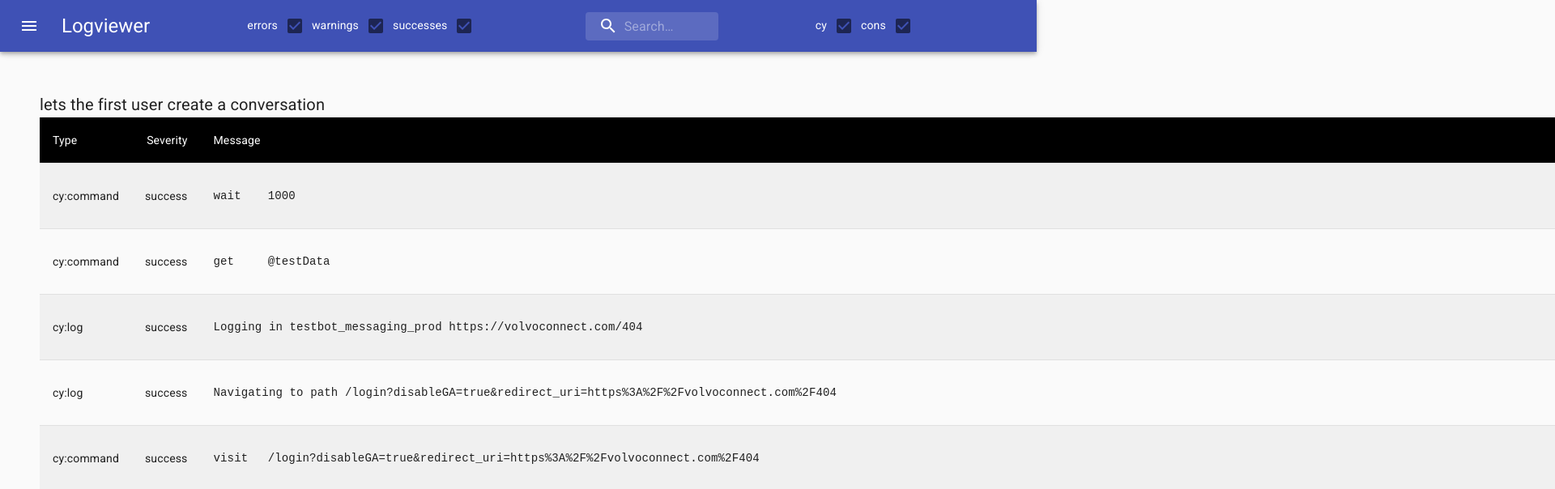
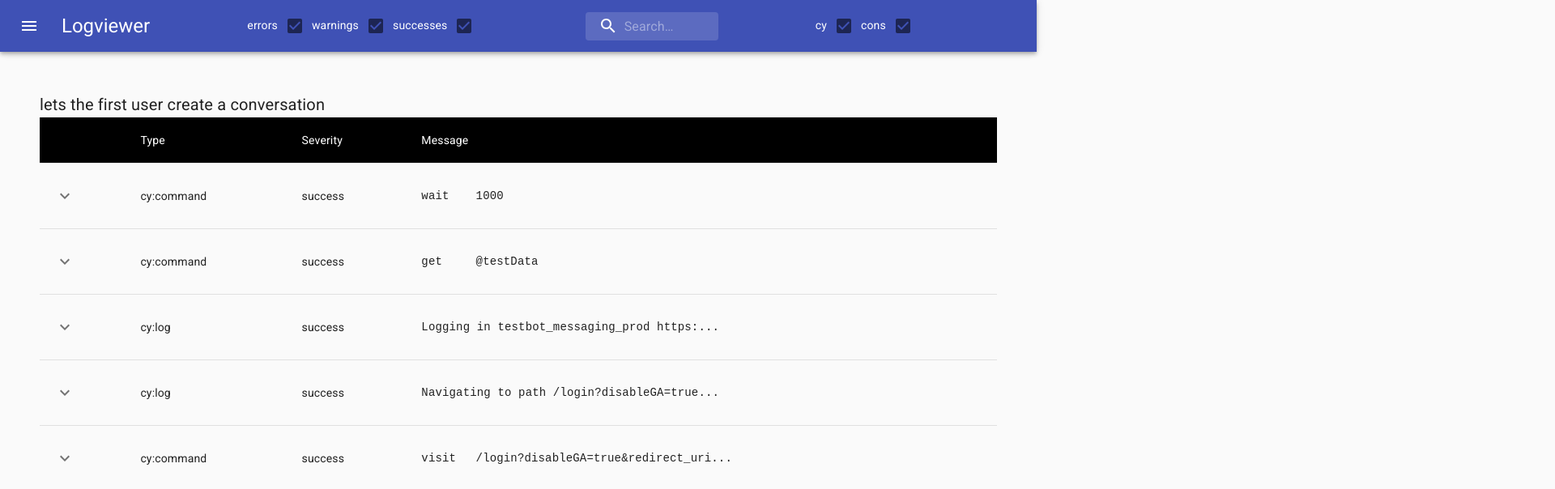
Before and after one commit to NalaElRayes/logging-and-testing, a React (Create React App) app: page / in a window 1280 px wide. Shown: the top 604 px of the page at 81% size, 1920 px wide, since content can reach past the window. Built offline with nearby package versions, Linux system fonts and the light colour scheme.

Commit message:
Import React List
Changed from simple rows to React List. So it would render faster.

```diff
--- a/package.json
+++ b/package.json
@@ -11,6 +11,7 @@
     "fontsource-roboto": "^4.0.0",
     "react": "^17.0.2",
     "react-dom": "^17.0.2",
+    "react-list": "^0.8.16",
     "react-scripts": "4.0.3",
     "web-vitals": "^1.1.1"
   },
--- a/src/components/Index.js
+++ b/src/components/Index.js
@@ -26,6 +26,7 @@ import TableBody from "@material-ui/core/TableBody";
 import TableHead from "@material-ui/core/TableHead";
 import TableRow from "@material-ui/core/TableRow";
 import { Grid } from "@material-ui/core";
+import ReactList from "react-list";
 import TableRowComponent from "./TableRow";
 
 import { getColor } from "./TableRow/utils";
@@ -243,6 +244,24 @@ function Index() {
                         appliedFilter,
                         appliedFilterType
                       );
+
+                      const renderTableRow = (index, key) => {
+                        const currentTestLog = testLogArray[index];
+                        return (
+                          <TableRowComponent
+                            key={key}
+                            type={currentTestLog.type}
+                            severity={currentTestLog.severity}
+                            message={currentTestLog.message}
+                            color={getColor(currentTestLog)}
+                          />
+                        );
+                      };
+
+                      const renderTableBody = (items, ref) => {
+                        return <TableBody ref={ref}>{items}</TableBody>;
+                      };
+
                       //om testLogArray innehåller testloggar rendera tabel
                       if (Object.keys(testLogArray).length > 0) {
                         return (
@@ -257,8 +276,9 @@ function Index() {
                               >
                                 <TableHead>
                                   <TableRow>
+                                    <StyledTableCell></StyledTableCell>
                                     <StyledTableCell>Type</StyledTableCell>
-                                    <StyledTableCell align="right">
+                                    <StyledTableCell align="left">
                                       Severity
                                     </StyledTableCell>
                                     <StyledTableCell align="left">
@@ -266,19 +286,13 @@ function Index() {
                                     </StyledTableCell>
                                   </TableRow>
                                 </TableHead>
-                                <TableBody>
-                                  {testLogArray.map((testLog, index) => {
-                                    return (
-                                      <TableRowComponent
-                                        key={index}
-                                        type={testLog.type}
-                                        severity={testLog.severity}
-                                        message={testLog.message}
-                                        color={getColor(testLog)}
-                                      />
-                                    );
-                                  })}
-                                </TableBody>
+                                <ReactList
+                                  itemRenderer={renderTableRow}
+                                  itemsRenderer={(items, ref) =>
+                                    renderTableBody(items, ref)
+                                  }
+                                  length={testLogArray.length}
+                                />
                               </Table>
                             </Grid>
                           </>
--- a/src/components/TableRow/index.js
+++ b/src/components/TableRow/index.js
@@ -1,22 +1,86 @@
 import React from "react";
-import { StyledTableRow, StyledTableCell } from "./styles";
+import PropTypes from "prop-types";
+import { makeStyles } from "@material-ui/core/styles";
+import Box from "@material-ui/core/Box";
+import Collapse from "@material-ui/core/Collapse";
+import IconButton from "@material-ui/core/IconButton";
+import Table from "@material-ui/core/Table";
+import TableBody from "@material-ui/core/TableBody";
+import TableCell from "@material-ui/core/TableCell";
+import TableContainer from "@material-ui/core/TableContainer";
+import TableHead from "@material-ui/core/TableHead";
+import TableRow from "@material-ui/core/TableRow";
+import Typography from "@material-ui/core/Typography";
+import Paper from "@material-ui/core/Paper";
+import KeyboardArrowDownIcon from "@material-ui/icons/KeyboardArrowDown";
+import KeyboardArrowUpIcon from "@material-ui/icons/KeyboardArrowUp";
+
+// import { StyledTableRow, StyledTableCell } from "./styles";
 
 // const Test = () => <div>hej</div>;
 // const Test2 = () => { return <div>hej</div>}
 // const Test3 = () => (<div>hej</div>)
 
+const useRowStyles = makeStyles({
+  root: {
+    "& > *": {
+      borderBottom: "unset",
+    },
+  },
+});
+
+function truncateString(message, num) {
+  if (message.length <= num) {
+    return message;
+  }
+
+  return message.slice(0, num) + "...";
+}
+
 const TableRowComponent = ({ severity, message, type, color, ...rest }) => {
+  const classes = useRowStyles();
+  const [open, setOpen] = React.useState(false);
+
   return (
-    <StyledTableRow {...rest}>
-      <StyledTableCell component="th" scope="row">
-        {type}
-      </StyledTableCell>
-      <StyledTableCell align="right">{severity}</StyledTableCell>
-      <StyledTableCell align="left" style={{ backgroundColor: color }}>
-        {<pre>{message}</pre>}
-        {/* {JSON.stringify({ message })} */}
-      </StyledTableCell>
-    </StyledTableRow>
+    <React.Fragment>
+      <TableRow className={classes.root}>
+        <TableCell>
+          <IconButton
+            aria-label="expand row"
+            size="small"
+            onClick={() => setOpen(!open)}
+          >
+            {open ? <KeyboardArrowUpIcon /> : <KeyboardArrowDownIcon />}
+          </IconButton>
+        </TableCell>
+        <TableCell component="th" scope="row">
+          {type}
+        </TableCell>
+        <TableCell align="left">{severity}</TableCell>
+        <TableCell align="left" style={{ backgroundColor: color }}>
+          {<pre>{truncateString(message, 40)}</pre>}
+        </TableCell>
+      </TableRow>
+
+      <TableRow>
+        <TableCell style={{ paddingBottom: 0, paddingTop: 0 }} colSpan={6}>
+          <Collapse in={open} timeout="auto" unmountOnExit>
+            <Box margin={1}>
+              <Typography variant="h6">The whole Message</Typography>
+              <Table size="small" aria-label="purchases">
+                <TableBody>
+                  <TableRow>
+                    <TableCell align="left" gutterBottom component="div">
+                      {<pre>{message}</pre>}
+                    </TableCell>
+                  </TableRow>
+                </TableBody>
+              </Table>
+            </Box>
+          </Collapse>
+        </TableCell>
+      </TableRow>
+    </React.Fragment>
   );
 };
 
```
Also changed, not shown: 1 other file (tests, documents, lock files or other folders).
